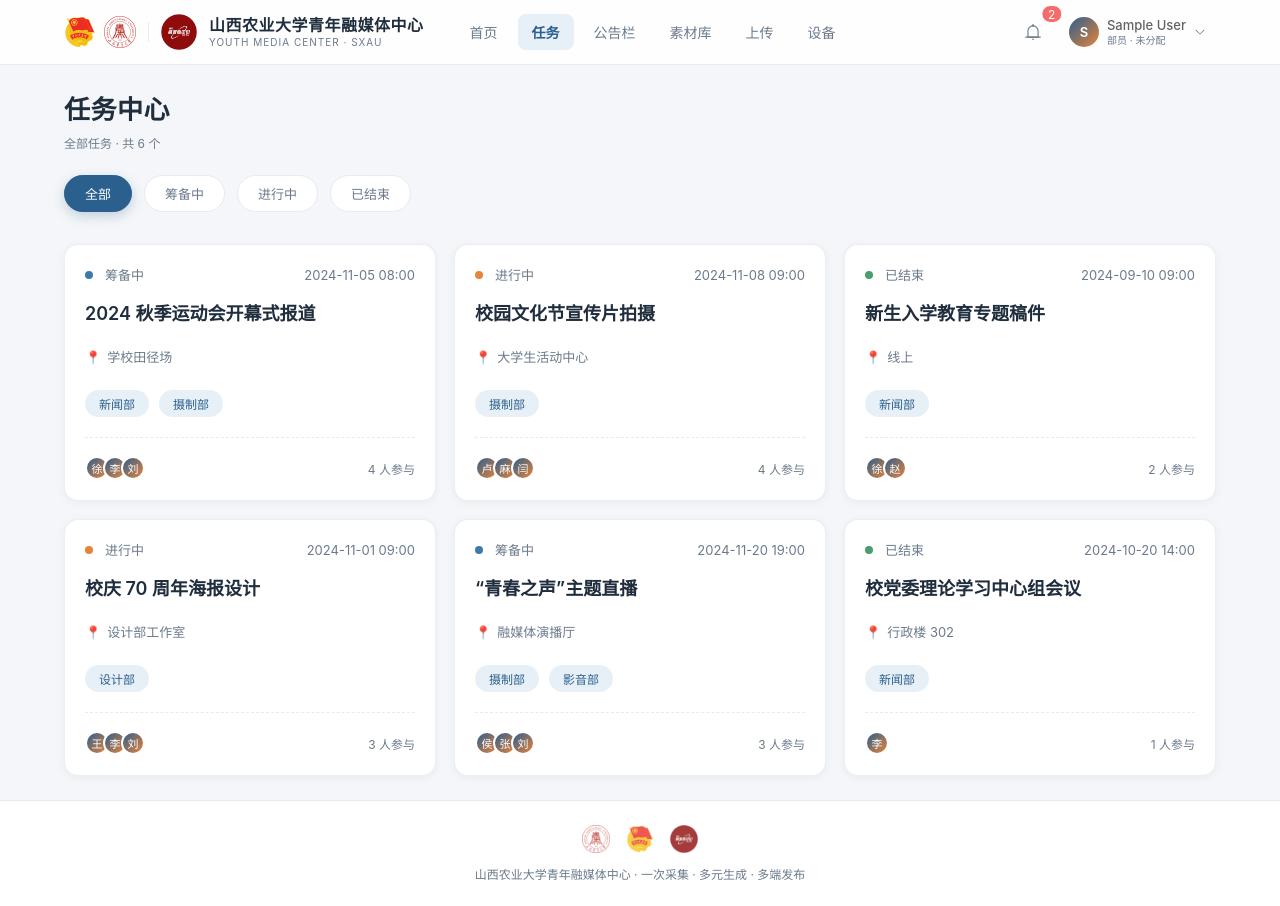
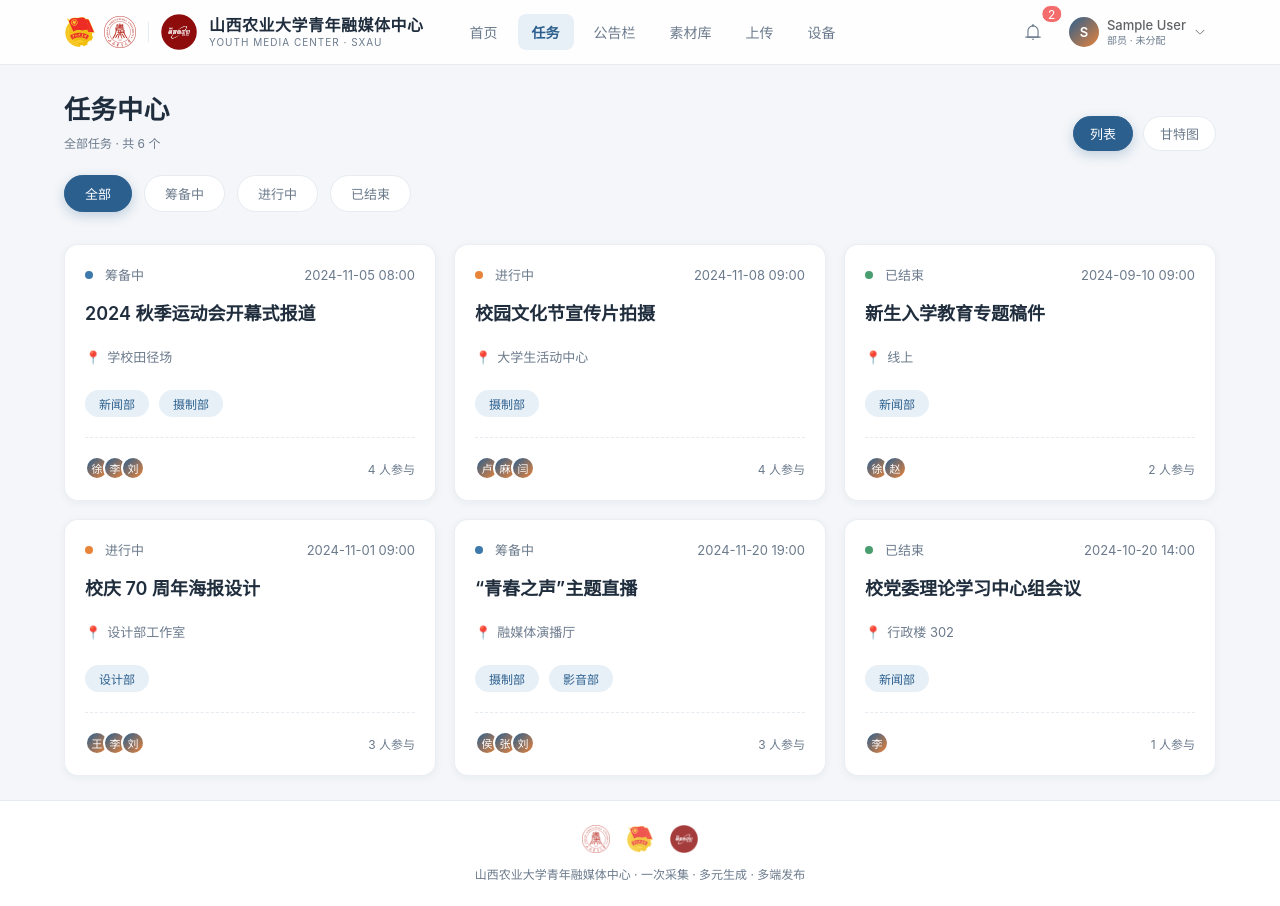
Before and after one commit to Blackbear2732/media-center-admin, a Vue app: page /tasks in a window 1280 px wide. Built offline with nearby package versions, Linux system fonts and the light colour scheme; sample sign-in values are in the browser's storage.

Commit message:
feat(task-list): 页头增加列表/甘特图视图切换并透传状态筛选
切换入口带上当前状态筛选，从甘特图返回列表也能保持筛选；仅改页头，列表原有逻辑不动。

```diff
--- a/src/views/task/TaskList.vue
+++ b/src/views/task/TaskList.vue
@@ -7,9 +7,13 @@
           {{ userStore.isMember ? `本部门任务 · 共 ${list.length} 个` : `全部任务 · 共 ${list.length} 个` }}
         </p>
       </div>
-      <button v-if="userStore.canManage" class="pill active" @click="router.push('/tasks/create')" style="padding: 10px 20px;">
-        <el-icon style="margin-right: 4px;"><Plus /></el-icon> 发布任务
-      </button>
+      <div class="head-actions">
+        <span class="pill active">列表</span>
+        <router-link class="pill" :to="{ path: '/task/gantt', query: statusQuery }">甘特图</router-link>
+        <button v-if="userStore.canManage" class="pill active" @click="router.push('/tasks/create')" style="padding: 10px 20px;">
+          <el-icon style="margin-right: 4px;"><Plus /></el-icon> 发布任务
+        </button>
+      </div>
     </div>
 
     <div class="filter-pills" style="margin-top: 24px; margin-bottom: 32px;">
@@ -45,15 +49,19 @@
 </template>
 
 <script setup>
-import { ref, onMounted } from 'vue'
-import { useRouter } from 'vue-router'
+import { ref, computed, onMounted } from 'vue'
+import { useRouter, useRoute } from 'vue-router'
 import { Plus } from '@element-plus/icons-vue'
 import { taskApi } from '@/api'
 import { userStore } from '@/store/user'
 import { getDeptLabel, getTaskDotClass, getTaskStatusLabel, TASK_STATUS_FILTER_OPTIONS } from '@/utils/dict'
 
 const router = useRouter()
-const activeStatus = ref(-1) // -1 表示全部
+const route = useRoute()
+// 从甘特图切回列表时带上 ?status=，保持筛选一致
+const initialStatus = route.query.status
+const activeStatus = ref(initialStatus !== undefined && initialStatus !== '' ? Number(initialStatus) : -1) // -1 表示全部
+const statusQuery = computed(() => (activeStatus.value === -1 ? {} : { status: activeStatus.value }))
 const list = ref([])
 import { useDelayedLoading } from '@/utils/loading'
 const loading = useDelayedLoading()
@@ -77,3 +85,18 @@ function changeTab(status) {
 
 onMounted(load)
 </script>
+
+<style scoped>
+.head-actions {
+  display: flex;
+  align-items: center;
+  gap: 10px;
+  flex-wrap: wrap;
+}
+
+@media (max-width: 480px) {
+  .head-actions {
+    width: 100%;
+  }
+}
+</style>
```
